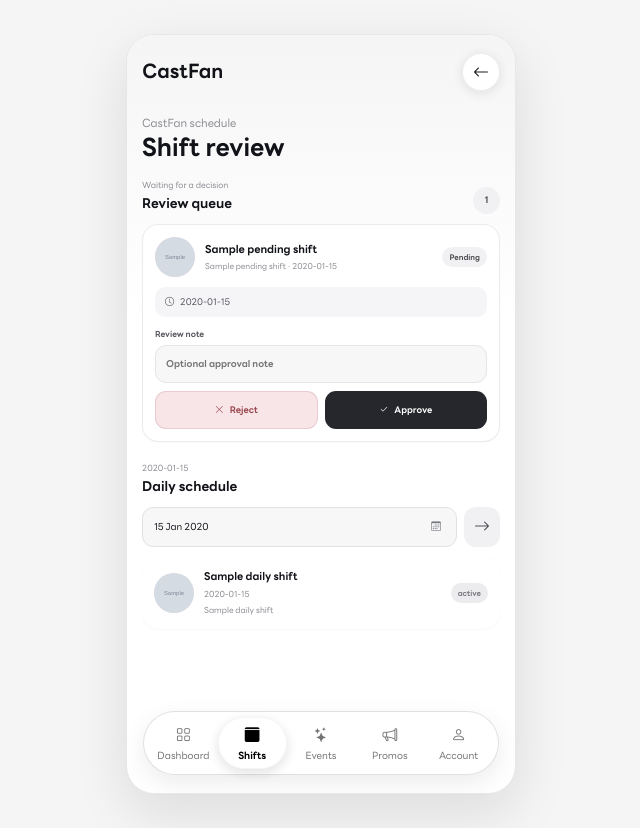
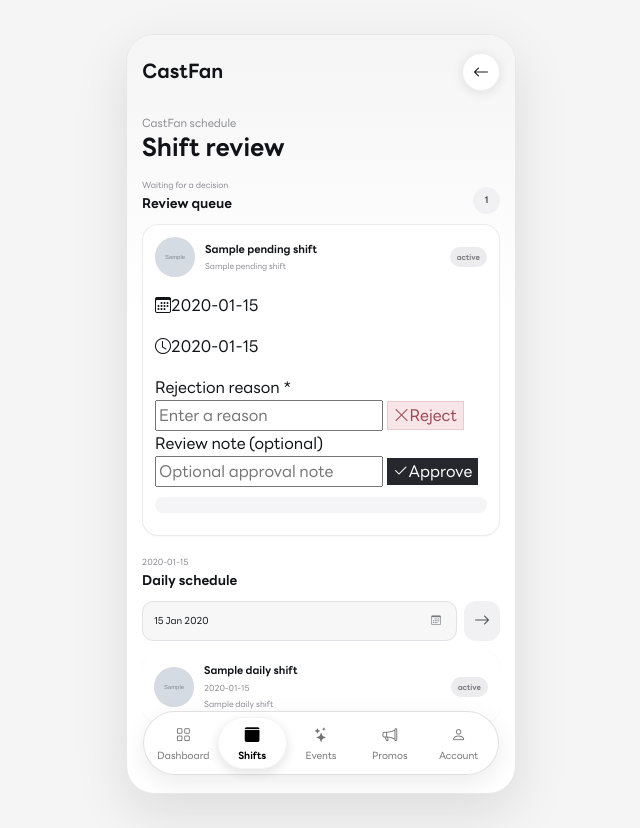
Before and after one commit to XerflyzDev/CastFan-System, a Spring app: template src/main/resources/templates/owner/shifts.html in a window 1280 px wide. Shown: the whole page, without its empty margins (319-959 px from the left). Run offline with Thymeleaf, Linux system fonts and the light colour scheme; the template is opened without the code that fills it: most values are stand-ins (such as "Sample title", 1, 10 or a date in 2020); grey boxes marked "Sample" are stand-in pictures; data that the repository does not hold is empty; some of the project's set-up classes (security, data sources, template engines, error pages and the like) are left out, and stand-ins take their place; database files in the repository are not loaded.

Commit message:
Clarify owner shift cards and bind review actions per shift

```diff
--- a/src/main/resources/templates/owner/shifts.html
+++ b/src/main/resources/templates/owner/shifts.html
@@ -9,6 +9,7 @@
     <link href="https://cdn.jsdelivr.net/npm/bootstrap-icons@1.13.2/font/bootstrap-icons.min.css" rel="stylesheet">
     <link th:href="@{/css/member-home.css}" rel="stylesheet">
     <link th:href="@{/css/owner-workspace.css}" rel="stylesheet">
+    <link th:href="@{/css/owner-shifts.css}" rel="stylesheet">
     <link th:href="@{/css/date-time-picker.css}" rel="stylesheet">
 </head>
 <body>
@@ -27,19 +28,30 @@
             <section class="owner-section review-section" aria-labelledby="review-queue-heading">
                 <div class="section-title"><div><small>Waiting for a decision</small><h2 id="review-queue-heading">Review queue</h2></div><span class="owner-count" th:text="${workspace.pendingShifts.size()}">0</span></div>
                 <div class="review-list" th:if="${!workspace.pendingShifts.empty}">
-                    <article class="review-card" th:each="shift : ${workspace.pendingShifts}">
-                        <header>
+                    <article class="review-card owner-review-card" th:each="shift : ${workspace.pendingShifts}" th:attr="data-shift-id=${shift.id}">
+                        <header class="review-card-heading">
                             <img class="owner-avatar" th:if="${shift.avatarUrl != null}" th:src="${shift.avatarUrl}" th:alt="${shift.castName}">
                             <span class="owner-avatar" th:unless="${shift.avatarUrl != null}" th:text="${shift.initials}">MN</span>
-                            <div><strong th:text="${shift.castName}">Mina</strong><small><span th:text="${shift.storeName}">CastFan</span> · <span th:text="${shift.dateLabel}">15 Oct</span></small></div>
-                            <span class="status-pill pending">Pending</span>
+                            <div class="review-cast-identity"><strong th:text="${shift.castName}">Mina</strong><small th:text="${shift.storeName}">CastFan</small></div>
+                            <span class="status-pill" th:classappend="${shift.statusTone}" th:text="${shift.status}">Pending</span>
                         </header>
-                        <p><i class="bi bi-clock" aria-hidden="true"></i><span th:text="${shift.timeLabel}">14:00 - 20:00</span></p>
-                        <form class="review-form" th:action="@{/owner/shifts/{id}/approve(id=${shift.id})}" method="post">
-                            <input type="hidden" name="date" th:value="${workspace.selectedDate}">
-                            <label><span>Review note</span><input type="text" name="reviewNote" maxlength="500" placeholder="Optional approval note"></label>
-                            <div><button class="reject-button" type="submit" th:formaction="@{/owner/shifts/{id}/reject(id=${shift.id})}" data-reject><i class="bi bi-x-lg" aria-hidden="true"></i>Reject</button><button class="approve-button" type="submit"><i class="bi bi-check2" aria-hidden="true"></i>Approve</button></div>
-                        </form>
+                        <div class="review-shift-details">
+                            <p class="review-shift-date"><i class="bi bi-calendar3" aria-hidden="true"></i><span th:text="${shift.dateLabel}">Monday, 2 November 2026</span></p>
+                            <p class="review-shift-time"><i class="bi bi-clock" aria-hidden="true"></i><span th:text="${shift.timeLabel}">14:00 - 20:00</span></p>
+                        </div>
+                        <div class="review-actions">
+                            <form class="review-action-form" th:action="@{/owner/shifts/{id}/reject(id=${shift.id})}" method="post" data-shift-review-form data-review-action="reject">
+                                <input type="hidden" name="date" th:value="${workspace.selectedDate}">
+                                <label class="review-reason-label"><span>Rejection reason <span aria-hidden="true">*</span></span><input type="text" name="reviewNote" maxlength="500" required placeholder="Enter a reason"></label>
+                                <button class="review-submit-button reject-button" type="submit"><i class="bi bi-x-lg" aria-hidden="true"></i>Reject</button>
+                            </form>
+                            <form class="review-action-form approve-review-form" th:action="@{/owner/shifts/{id}/approve(id=${shift.id})}" method="post" data-shift-review-form data-review-action="approve">
+                                <input type="hidden" name="date" th:value="${workspace.selectedDate}">
+                                <label class="review-reason-label"><span>Review note <span>(optional)</span></span><input type="text" name="reviewNote" maxlength="500" placeholder="Optional approval note"></label>
+                                <button class="review-submit-button approve-button" type="submit"><i class="bi bi-check2" aria-hidden="true"></i>Approve</button>
+                            </form>
+                        </div>
+                        <p class="review-submit-status" data-submit-status role="status" aria-live="polite"></p>
                     </article>
                 </div>
                 <div class="owner-empty" th:if="${workspace.pendingShifts.empty}"><i class="bi bi-check2-circle" aria-hidden="true"></i><div><strong>No pending requests</strong><small>New Cast submissions will appear here.</small></div></div>
@@ -64,6 +76,7 @@
     </section>
 </main>
 <script th:src="@{/js/owner-workspace.js}" defer></script>
+<script th:src="@{/js/owner-shifts.js}" defer></script>
 <script th:src="@{/js/date-time-picker.js}" defer></script>
 </body>
 </html>
```
